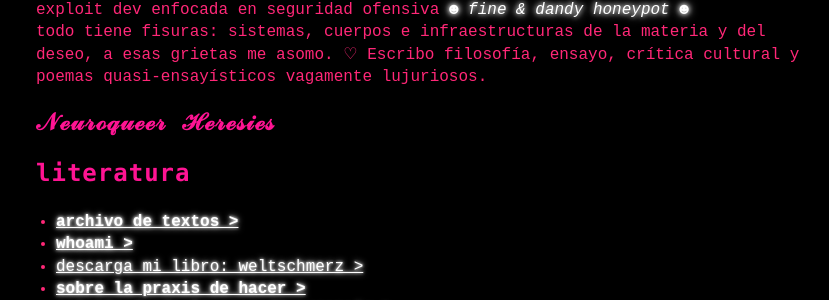
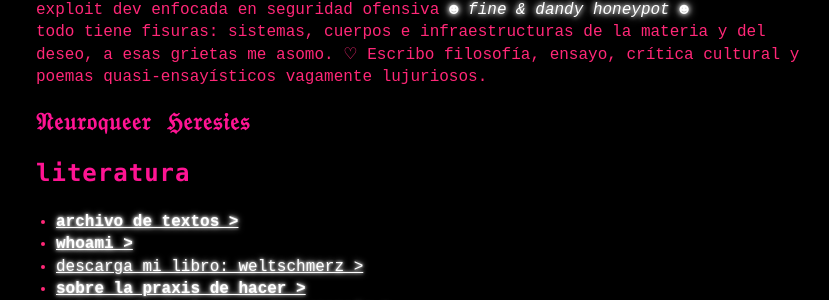
Before and after one commit to medusahra/medusahra.github.io, a Jekyll site: the page built from index.md, in a window 1280 px wide and 900 px high, scrolled down 595 px. Shown: the part 152-452 px from the top of the window, without its empty margins (219-1048 px from the left). Built offline with Jekyll 4.4.1, drawn with Linux system fonts in a browser that asks for light colours.

Commit message:
Update index.md

```diff
--- a/index.md
+++ b/index.md
@@ -25,7 +25,7 @@ todo tiene fisuras: sistemas, cuerpos e infraestructuras de la materia y del des
 Escribo filosofía, ensayo, crítica cultural y poemas quasi-ensayísticos vagamente lujuriosos.
 
 <h1 style="line-height: 1.2;">
-𝒩ℯ𝓊𝓇ℴ𝓆𝓊ℯℯ𝓇 ℋℯ𝓇ℯ𝓈𝒾ℯ𝓈
+𝔑𝔢𝔲𝔯𝔬𝔮𝔲𝔢𝔢𝔯 ℌ𝔢𝔯𝔢𝔰𝔦𝔢𝔰
 </h1>
 
 ## literatura
```
